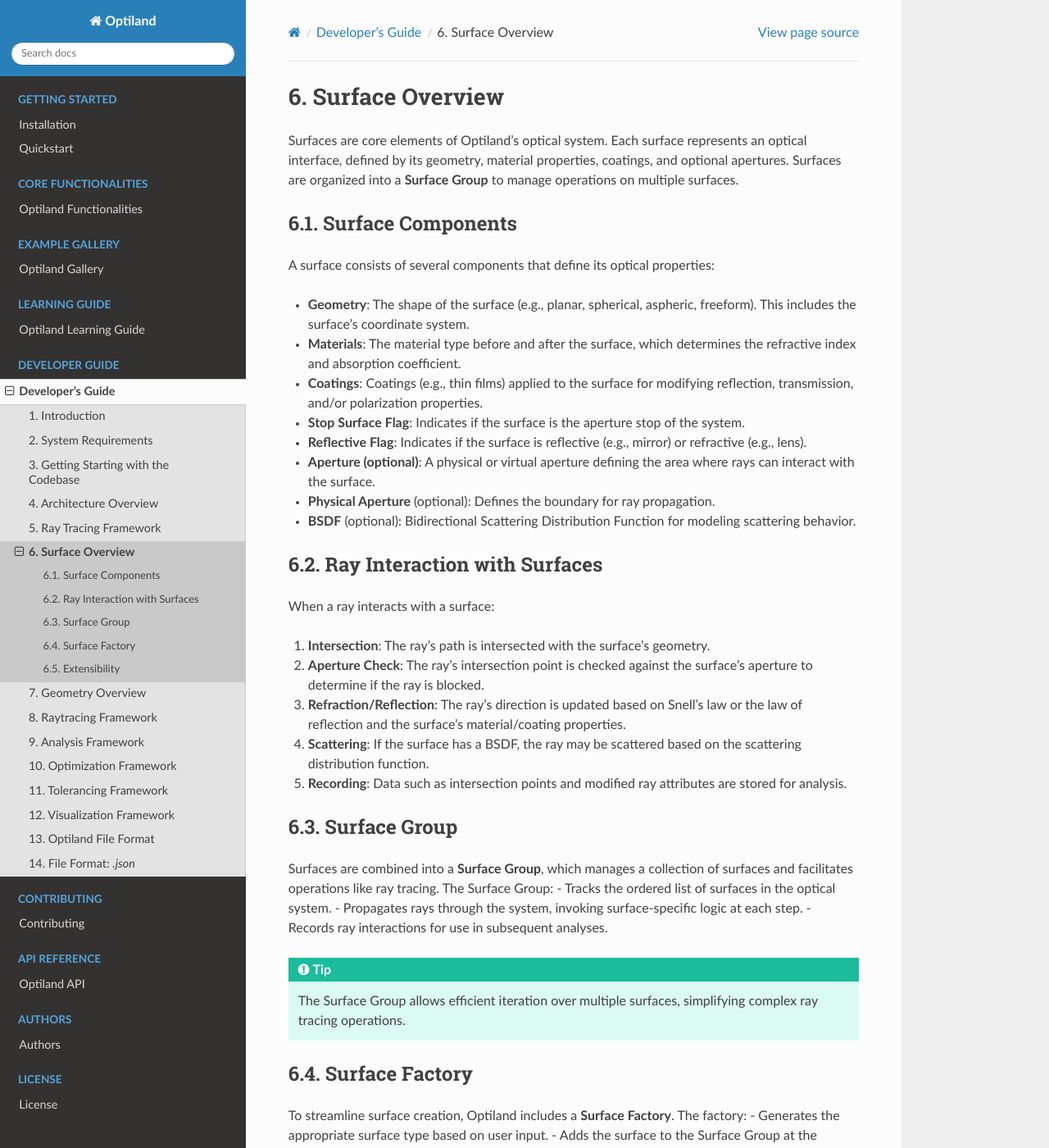
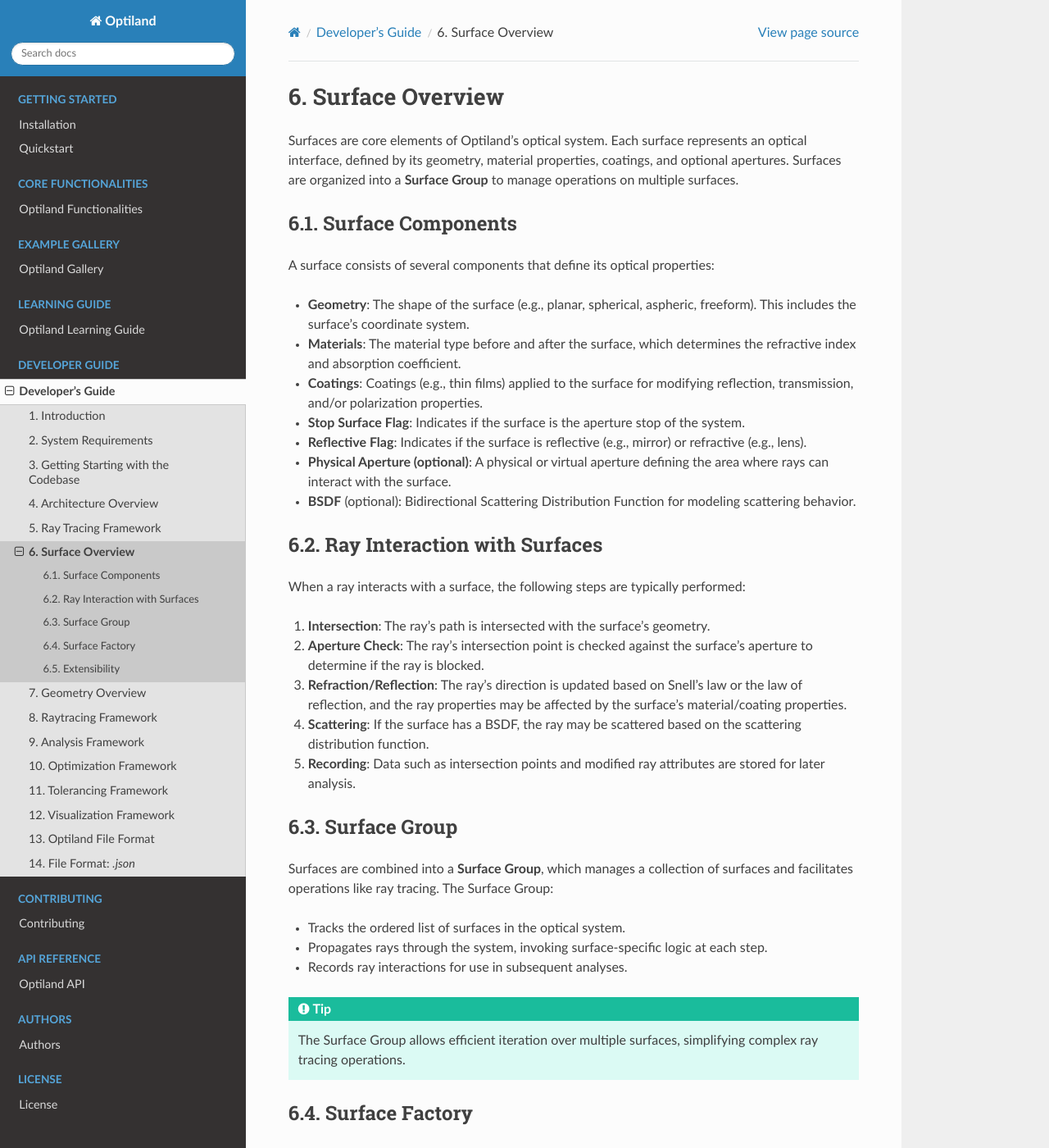
Before and after one commit to HarrisonKramer/optiland, a Sphinx documentation site: the page built from docs/developers_guide/surface_overview.rst, in a window 1280 px wide and 1400 px high. Shown: the whole window at 82% size. Built offline with Sphinx 7.4.7 and the Read the Docs theme 3.1.0, drawn with Linux system fonts in a browser that asks for light colours; pages that are not in the unit, such as notebooks, are missing from menus.

Commit message:
docs: clarify surface overview and ray interaction process with improved descriptions and organization

```diff
--- a/docs/developers_guide/surface_overview.rst
+++ b/docs/developers_guide/surface_overview.rst
@@ -16,25 +16,25 @@
 - **Coatings**: Coatings (e.g., thin films) applied to the surface for modifying reflection, transmission, and/or polarization properties.
 - **Stop Surface Flag**: Indicates if the surface is the aperture stop of the system.
 - **Reflective Flag**: Indicates if the surface is reflective (e.g., mirror) or refractive (e.g., lens).
-- **Aperture (optional)**: A physical or virtual aperture defining the area where rays can interact with the surface.
-- **Physical Aperture** (optional): Defines the boundary for ray propagation.
+- **Physical Aperture (optional)**: A physical or virtual aperture defining the area where rays can interact with the surface.
 - **BSDF** (optional): Bidirectional Scattering Distribution Function for modeling scattering behavior.
 
 Ray Interaction with Surfaces
 -----------------------------
 
-When a ray interacts with a surface:
+When a ray interacts with a surface, the following steps are typically performed:
 
 1. **Intersection**: The ray's path is intersected with the surface's geometry.
 2. **Aperture Check**: The ray's intersection point is checked against the surface's aperture to determine if the ray is blocked.
-3. **Refraction/Reflection**: The ray's direction is updated based on Snell's law or the law of reflection and the surface's material/coating properties.
+3. **Refraction/Reflection**: The ray's direction is updated based on Snell's law or the law of reflection, and the ray properties may be affected by the surface's material/coating properties.
 4. **Scattering**: If the surface has a BSDF, the ray may be scattered based on the scattering distribution function.
-5. **Recording**: Data such as intersection points and modified ray attributes are stored for analysis.
+5. **Recording**: Data such as intersection points and modified ray attributes are stored for later analysis.
 
 Surface Group
 -------------
 
 Surfaces are combined into a **Surface Group**, which manages a collection of surfaces and facilitates operations like ray tracing. The Surface Group:
+
 - Tracks the ordered list of surfaces in the optical system.
 - Propagates rays through the system, invoking surface-specific logic at each step.
 - Records ray interactions for use in subsequent analyses.
```
